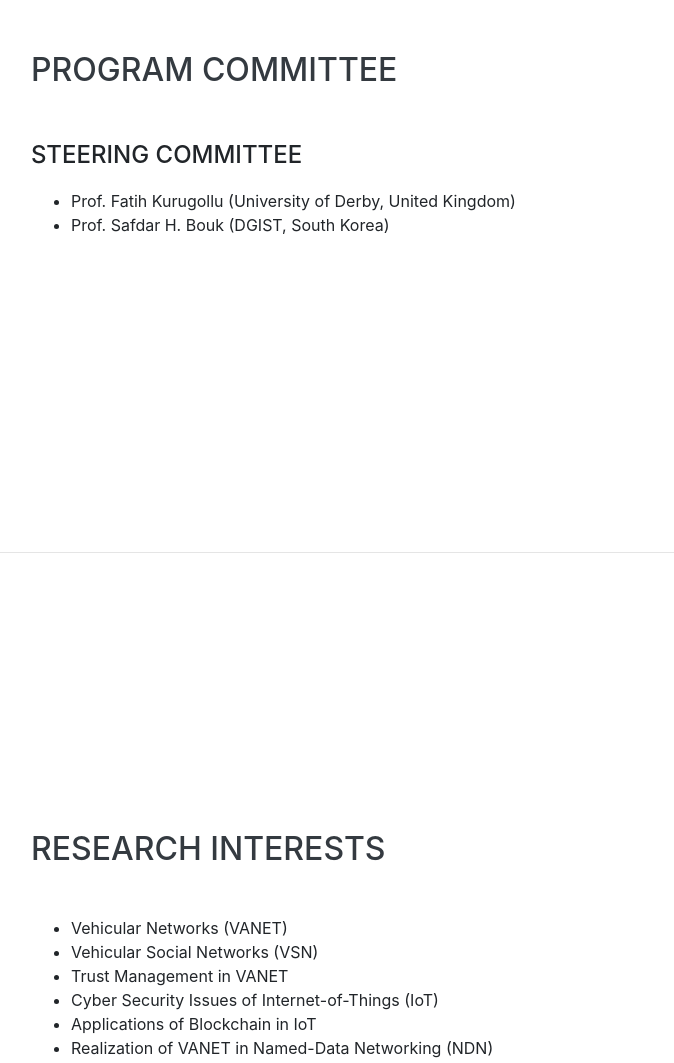
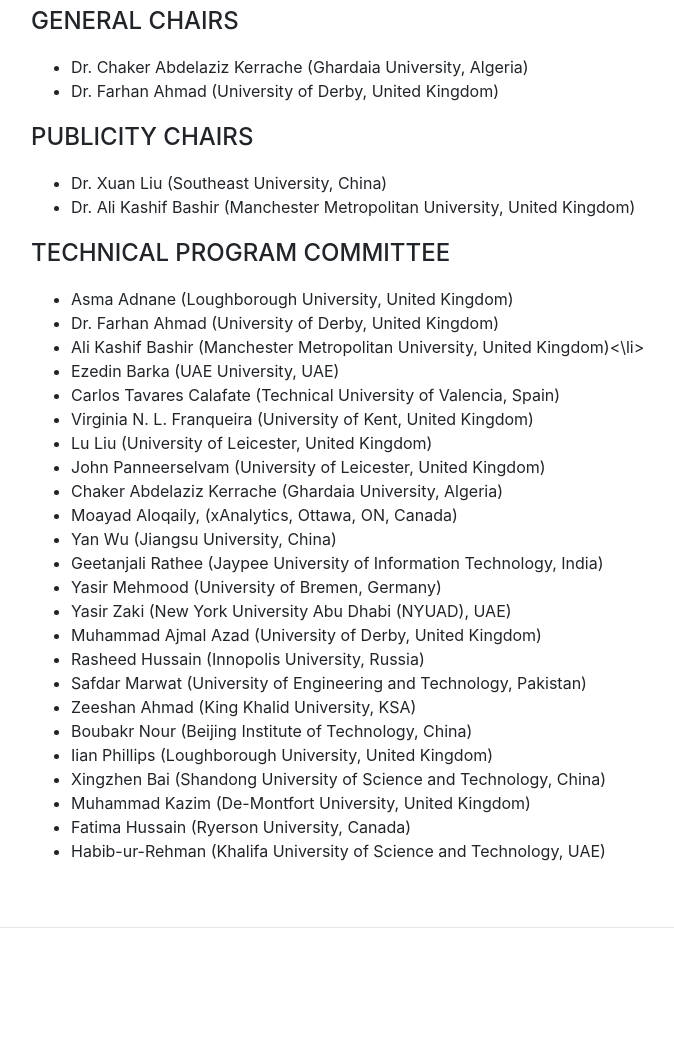
Before and after one commit to farhanyousafzai/vehcomnet2020, a website with bundled scripts: page index.html in a window 1280 px wide. Shown: the part 2428-3491 px from the top of the page, without its empty margins (289-963 px from the left). Built offline with nearby package versions, Linux system fonts and the light colour scheme; a web font is replaced by a local one.

Commit message:
Update index.html

```diff
--- a/index.html
+++ b/index.html
@@ -144,7 +144,48 @@
         <li> Prof. Safdar H. Bouk (DGIST, South Korea) </li>
          </ul>
 
+         <div class="subheading mb-3">General Chairs</div>
+          <ul>
 
+        <li> Dr. Chaker Abdelaziz Kerrache (Ghardaia University, Algeria)</li>
+        <li> Dr. Farhan Ahmad (University of Derby, United Kingdom) </li>
+         </ul>
+
+          <div class="subheading mb-3">Publicity Chairs</div>
+          <ul>
+
+        <li> Dr. Xuan Liu (Southeast University, China)</li>
+        <li> Dr. Ali Kashif Bashir (Manchester Metropolitan University, United Kingdom)</li>
+         </ul>
+
+                 <div class="subheading mb-3">Technical Program Committee</div>
+        <ul>
+        <li> Asma Adnane (Loughborough University, United Kingdom)</li>
+        <li> Dr. Farhan Ahmad (University of Derby, United Kingdom) </li>
+        <li> Ali Kashif Bashir (Manchester Metropolitan University, United Kingdom)<\li>
+        <li>Ezedin Barka (UAE University, UAE)</li>
+                         <li>Carlos Tavares Calafate (Technical University of Valencia, Spain)</li>
+                         <li>Virginia N. L. Franqueira (University of Kent, United Kingdom)</li>
+                         <li>Lu Liu (University of Leicester, United Kingdom)</li>
+                         <li>John Panneerselvam (University of Leicester, United Kingdom)</li>
+                         <li>Chaker Abdelaziz Kerrache (Ghardaia University, Algeria)</li>
+                         <li>Moayad Aloqaily, (xAnalytics, Ottawa, ON, Canada)</li>
+                         <li>Yan Wu (Jiangsu University, China)</li>
+                         <li>Geetanjali Rathee (Jaypee University of Information Technology, India)</li>
+                         <li>Yasir Mehmood (University of Bremen, Germany)</li>
+                         <li>Yasir Zaki (New York University Abu Dhabi (NYUAD), UAE)</li>
+                         <li>Muhammad Ajmal Azad (University of Derby, United Kingdom)</li>
+                         <li>Rasheed Hussain (Innopolis University, Russia)</li>
+                         <li>Safdar Marwat (University of Engineering and Technology, Pakistan)</li>
+                         <li>Zeeshan Ahmad (King Khalid University, KSA)</li>
+                         <li>Boubakr Nour (Beijing Institute of Technology, China)</li>
+                         <li>Iian Phillips (Loughborough University, United Kingdom)</li>
+                         <li>Xingzhen Bai (Shandong University of Science and Technology, China)</li>
+                         <li>Muhammad Kazim (De-Montfort University, United Kingdom)</li>
+                         <li>Fatima Hussain (Ryerson University, Canada)</li>
+                         <li>Habib-ur-Rehman (Khalifa University of Science and Technology, UAE)</li>
+
+          </ul>
       </div>
     </section>
 
```
